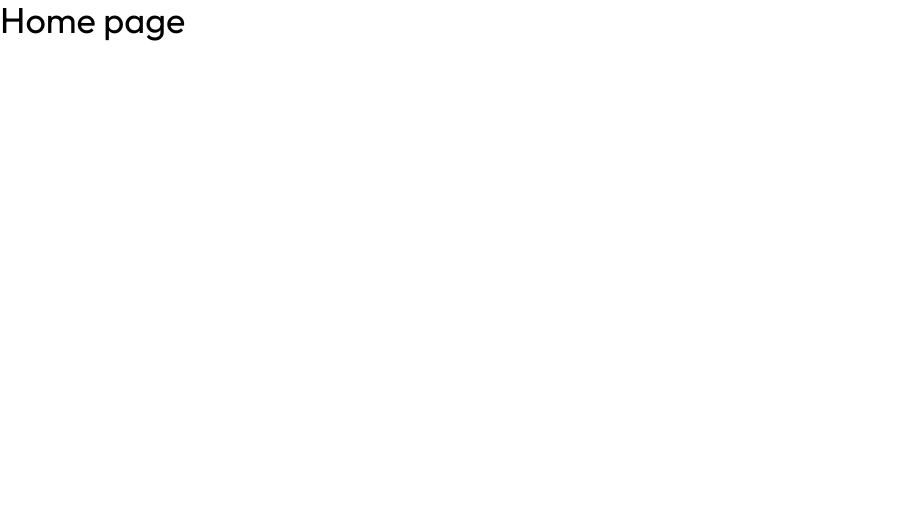
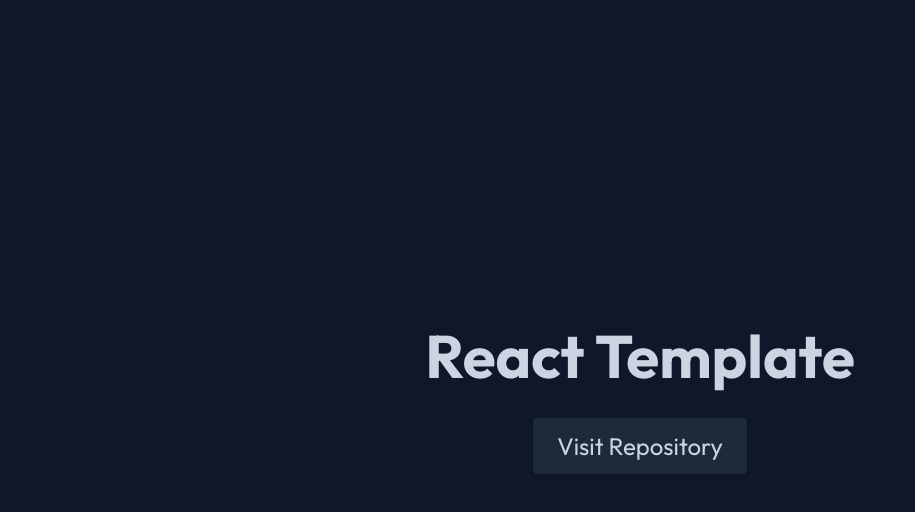
Before and after one commit to roymandev/template-react, a React (Vite) app: page / in a window 1280 px wide. Shown: the top 512 px of the page, without its empty margins (0-915 px from the left). Built offline with nearby package versions, Linux system fonts and the light colour scheme.

Commit message:
feat(pages): update Home

```diff
--- a/src/pages/Home.tsx
+++ b/src/pages/Home.tsx
@@ -1,5 +1,15 @@
 const Home = () => {
-  return <div className="text-4xl">Home page</div>;
+  return (
+    <div className="flex h-screen flex-col items-center justify-center gap-8 bg-slate-900 p-4 text-center text-slate-300">
+      <h1 className="text-6xl font-bold">React Template</h1>
+      <a
+        className="rounded bg-slate-800 px-6 py-3 text-2xl shadow transition-colors hover:bg-slate-700"
+        href="https://github.com/roymandev/template-react"
+      >
+        Visit Repository
+      </a>
+    </div>
+  );
 };
 
 export default Home;
```
